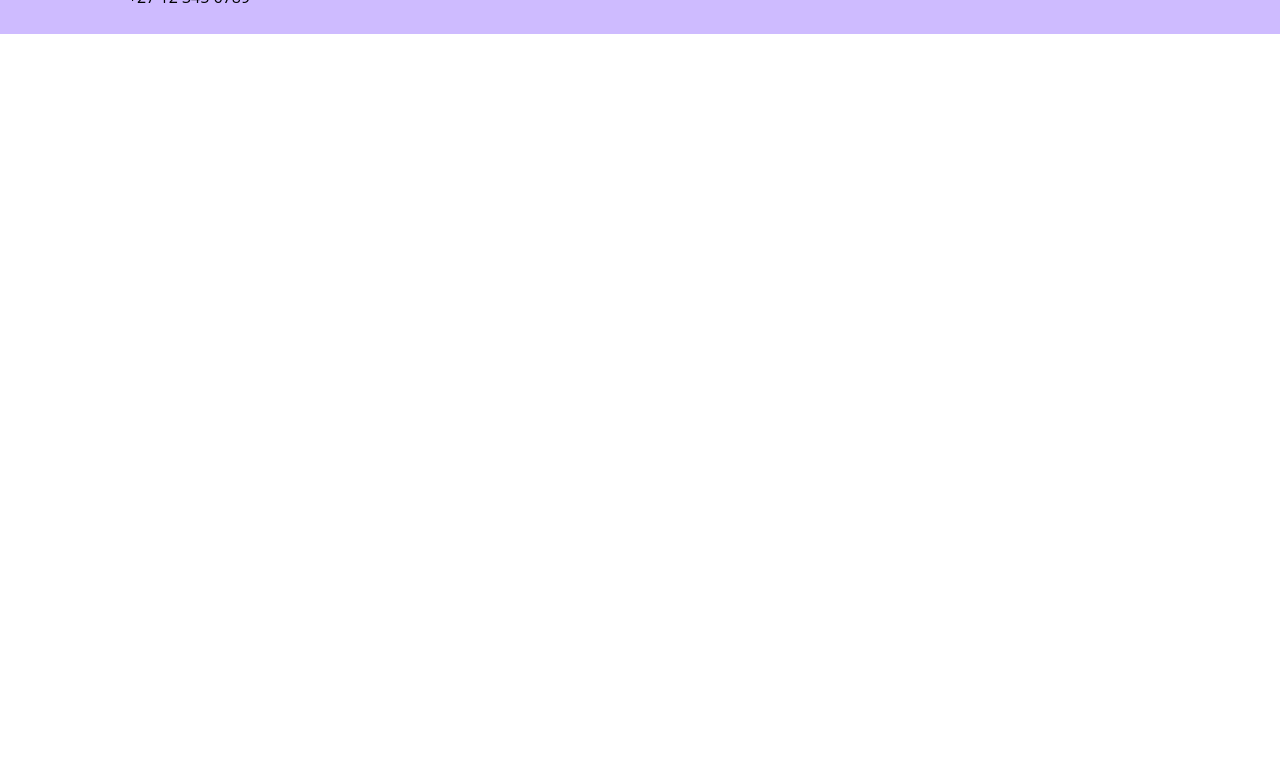
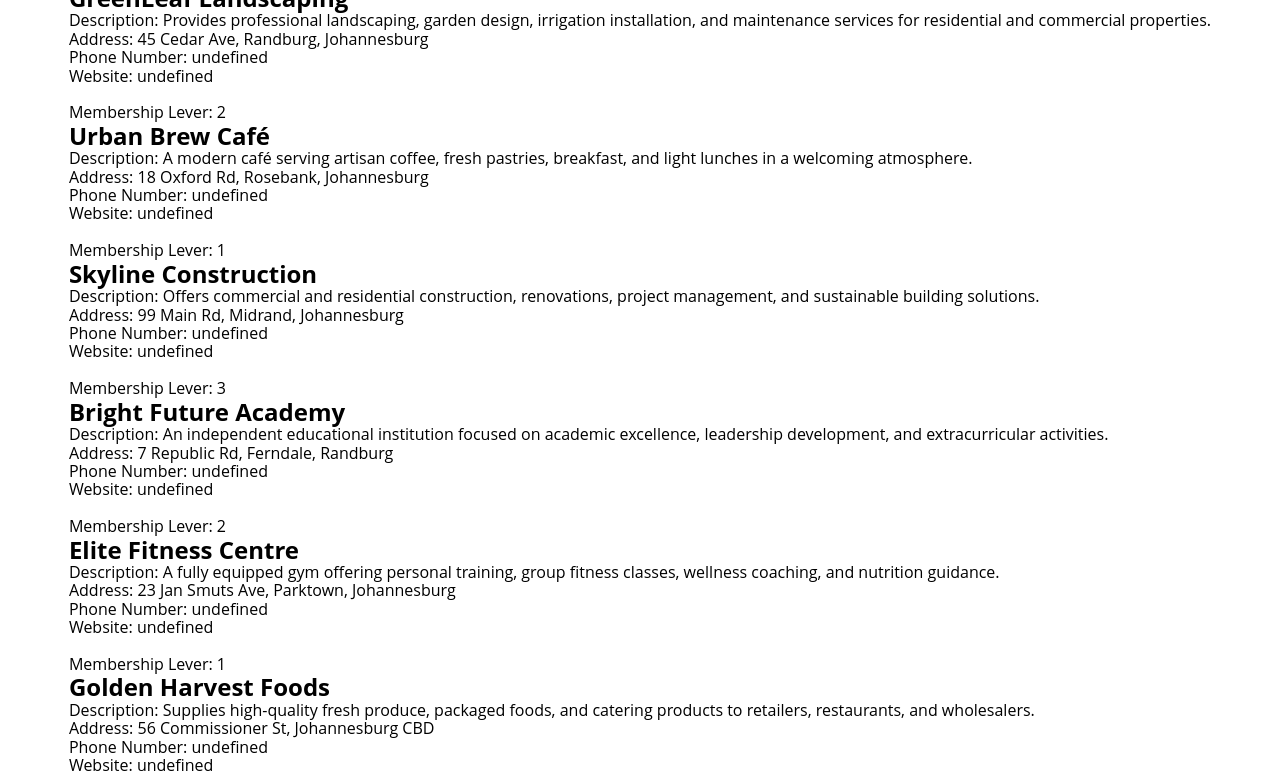
Before and after one commit to RachaelO05/wdd231, a plain HTML site: page chamber/directory.html in a window 1280 px wide. Shown: the part 450-1231 px from the top of the page. Before the commit the page ends 800 px from the top, so only its background shows below. Drawn offline with Linux system fonts and the light colour scheme.

Commit message:
creating the cars in js

```diff
--- a/chamber/directory.html
+++ b/chamber/directory.html
@@ -21,6 +21,7 @@
 
     <script src="scripts/navigation.js" defer></script>
     <script src="scripts/getdates.js" defer></script>
+    <script src="scripts/businesses.js" defer></script>
 </head>
 <body>
     <header>
@@ -42,7 +43,7 @@
             <button id="grid-btn" class="grid-btn" aria-label="Grid Button">Grid</button>
             <button id="list-btn" class="list-btn" aria-label="List Button">List</button>
         </div>
-        <div id="businesses" class="businesses"></div>
+        <div id="cards" class="businesses"></div>
     </main>
     <footer>
         <div>
--- a/chamber/scripts/businesses.js
+++ b/chamber/scripts/businesses.js
@@ -1,5 +1,42 @@
-const url =
+const url = "https://rachaelo05.github.io/wdd231/chamber/data/members.json";
+const cards = document.querySelector('#cards');
 
 async function getBusinessData() {
-    const response = await fetch(url)
+    const response = await fetch(url);
+    const data = await response.json();
+
+    displayBusinesses(data.members);
 }
+
+getBusinessData();
+
+const displayBusinesses = (businesses) => {
+    businesses.forEach((business) => {
+        let card = document.createElement('section');
+        let name = document.createElement('h2');
+        let description = document.createElement('p');
+        let address = document.createElement('p');
+        let phoneNumber = document.createElement('p');
+        let websiteURL = document.createElement('p');
+        let image = document.createElement('img');
+        let membershipLevel = document.createElement('p');
+
+        name.textContent = `${business.name}`;
+        description.textContent = `Description: ${business.description}`;
+        address.textContent = `Address: ${business.address}`;
+        phoneNumber.textContent = `Phone Number: ${business.phonenumber}`;
+        websiteURL.textContent = `Website: ${business.websiteurl}`;
+        image.textContent = `${business.image}`;
+        membershipLevel.textContent = `Membership Lever: ${business.membership}`;
+
+        card.appendChild(name);
+        card.appendChild(description);
+        card.appendChild(address);
+        card.appendChild(phoneNumber);
+        card.appendChild(websiteURL);
+        card.appendChild(image);
+        card.appendChild(membershipLevel);
+
+        cards.appendChild(card);
+    });
+};
```
